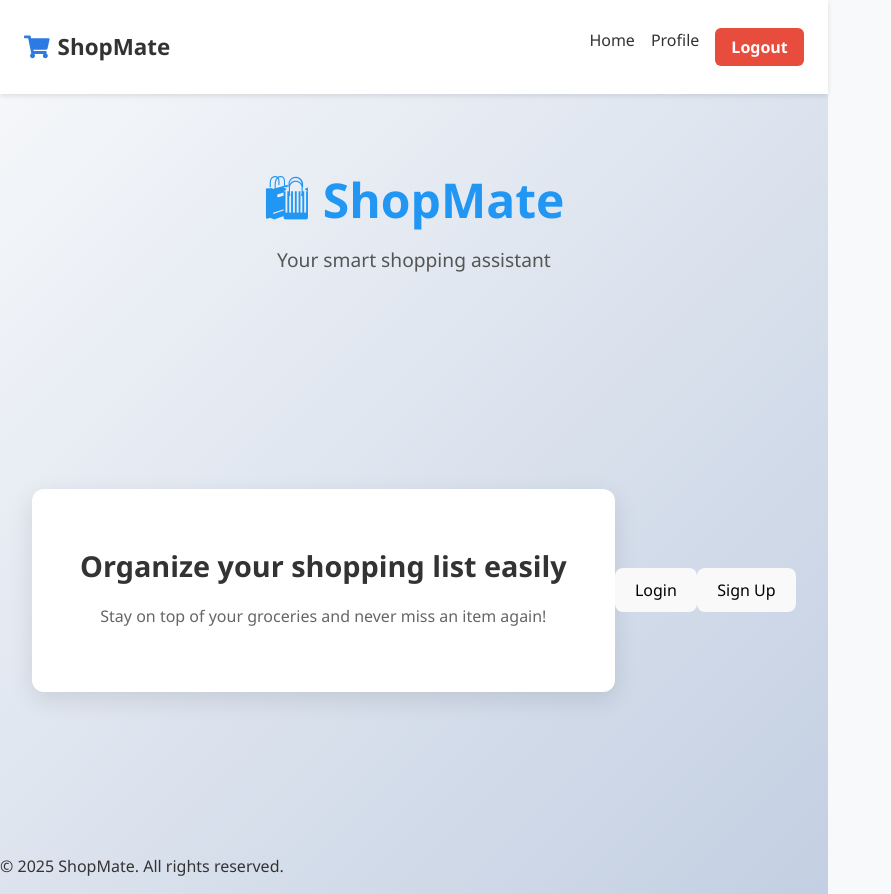
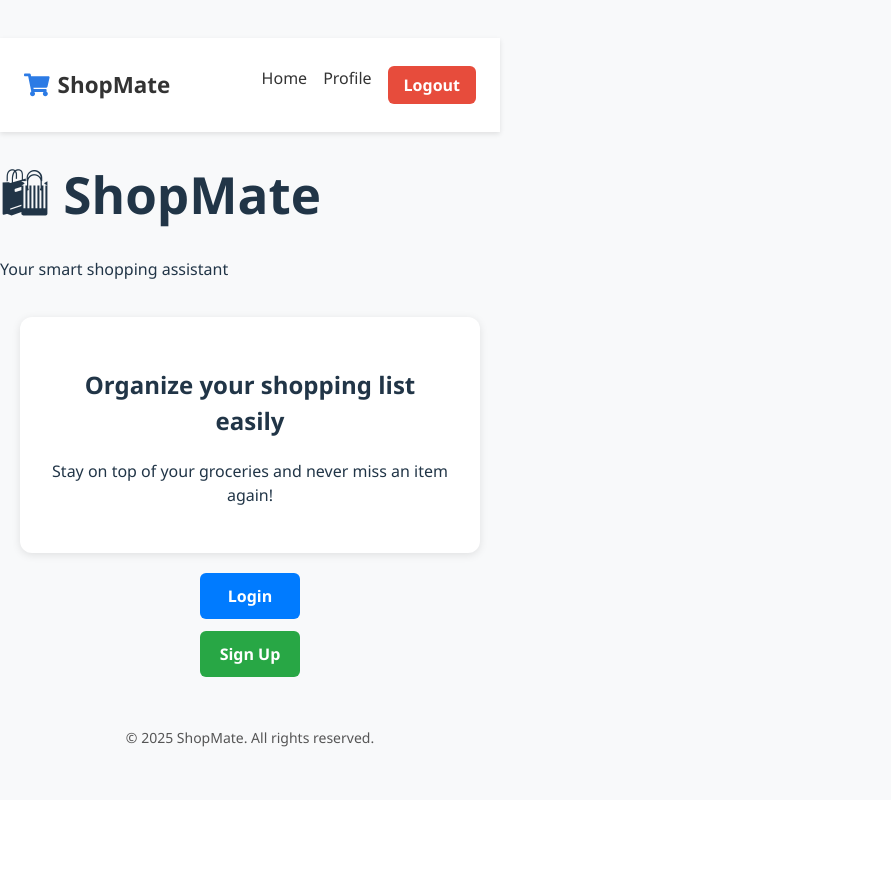
Before and after one commit to samira313/ShopMate-, a React (Vite) app: page / in a window 1280 px wide. Shown: the whole page, without its empty margins (0-891 px from the left). After the commit the page ends 800 px from the top, so only its background shows below. Built offline with nearby package versions, Linux system fonts and the light colour scheme; no server answers.

Commit message:
fix home page desing for HomePage

```diff
--- a/src/pages/HomePage.jsx
+++ b/src/pages/HomePage.jsx
@@ -30,13 +30,13 @@ export default function HomePage() {
 
         <div className="home-buttons">
           <button
-            className="btn btn-login"
+            className="btn-login"
             onClick={() => navigate("/login")}
           >
             Login
           </button>
           <button
-            className="btn btn-signup"
+            className="btn-signup"
             onClick={() => navigate("/signup")}
           >
             Sign Up
--- a/src/styles/HomePage.css
+++ b/src/styles/HomePage.css
@@ -1,56 +1,71 @@
-.home-container {
+/* Main container */
+.home-main {
   display: flex;
-  flex-direction: column;
-  min-height: 100vh;
-  background: linear-gradient(135deg, #f5f7fa, #c3cfe2);
-  font-family: 'Segoe UI', Tahoma, Geneva, Verdana, sans-serif;
-  color: #333;
+  flex-direction: column;   /* stack vertically on mobile */
+  align-items: center;
+  justify-content: center;
+  padding: 20px;
 }
 
-.home-header {
+/* Card box */
+.home-card {
+  background: #fff;
+  border-radius: 12px;
+  padding: 30px;
   text-align: center;
-  padding: 3rem 1rem;
+  max-width: 400px;         /* good size for desktop */
+  width: 90%;               /* shrink on mobile */
+  box-shadow: 0 2px 8px rgba(0,0,0,0.1);
 }
 
-.home-header h1 {
-  font-size: 3rem;
-  margin-bottom: 0.5rem;
-  color: #2196f3;
+/* Buttons container */
+.home-buttons {
+  display: flex;
+  flex-direction: column;   /* stack buttons on mobile */
+  gap: 12px;
+  margin-top: 20px;
 }
 
-.home-header p {
-  font-size: 1.2rem;
+/* Common button style */
+.home-buttons .btn-login,
+.home-buttons .btn-signup {
+  padding: 12px 20px;
+  border-radius: 6px;
+  border: none;
+  font-size: 16px;
+  font-weight: bold;
+  cursor: pointer;
+  width: 100%;              /* full width inside card */
+  transition: background 0.3s ease;
+}
+
+/* Login button */
+.home-buttons .btn-login {
+  background: #007bff;
+  color: #fff;
+}
+
+.home-buttons .btn-login:hover {
+  background: #0056b3;
+}
+
+/* Signup button */
+.home-buttons .btn-signup {
+  background: #28a745;
+  color: #fff;
+}
+
+.home-buttons .btn-signup:hover {
+  background: #1e7e34;
+}
+
+/* Footer */
+.home-footer {
+  text-align: center;
+  margin-top: 30px;
+  font-size: 14px;
   color: #555;
 }
-
-.home-main {
-  flex: 1;
-  display: flex;
-  justify-content: center;
-  align-items: center;
-  padding: 2rem;
-}
-
-.home-card {
-  background: #fff;
-  padding: 2rem 3rem;
-  border-radius: 12px;
-  box-shadow: 0 8px 25px rgba(0, 0, 0, 0.1);
-  text-align: center;
-  max-width: 500px;
-}
-
-.home-card h2 {
-  margin-bottom: 1rem;
-  font-size: 1.8rem;
-}
-
-.home-card p {
-  margin-bottom: 2rem;
-  color: #666;
-}
-
-
 @media (max-width: 768px) {
   .home-header h1 {
     font-size: 2rem;
--- a/src/styles/ShoppingListPage.css
+++ b/src/styles/ShoppingListPage.css
@@ -65,6 +65,45 @@
   text-decoration: line-through;
   color: gray;
 }
+
+
+.shopping-list {
+  list-style: none;
+  padding: 0;
+  margin: 0;
+}
+
+.shopping-list li {
+  display: flex;                  /* align items horizontally */
+  justify-content: space-between; /* name on left, buttons on right */
+  align-items: center;
+  padding: 10px;
+  margin-bottom: 10px;
+  background: #fff;
+  border-radius: 8px;
+  box-shadow: 0 1px 3px rgba(0,0,0,0.1);
+}
+
+.shopping-list span {
+  font-size: 16px;
+  font-weight: 500;
+}
+
+.actions {
+  display: flex;
+gap: 10px;              /* space between ✔ and ❌ */
+}
+
+.actions button {
+  border: none;
+  background: transparent;
+  cursor: pointer;
+  font-size: 18px;
+}
+
+.actions button:hover {
+  transform: scale(1.1);
+}
 @media (max-width: 768px) {
   .shopping-list-container {
     max-width: 100%;
```
